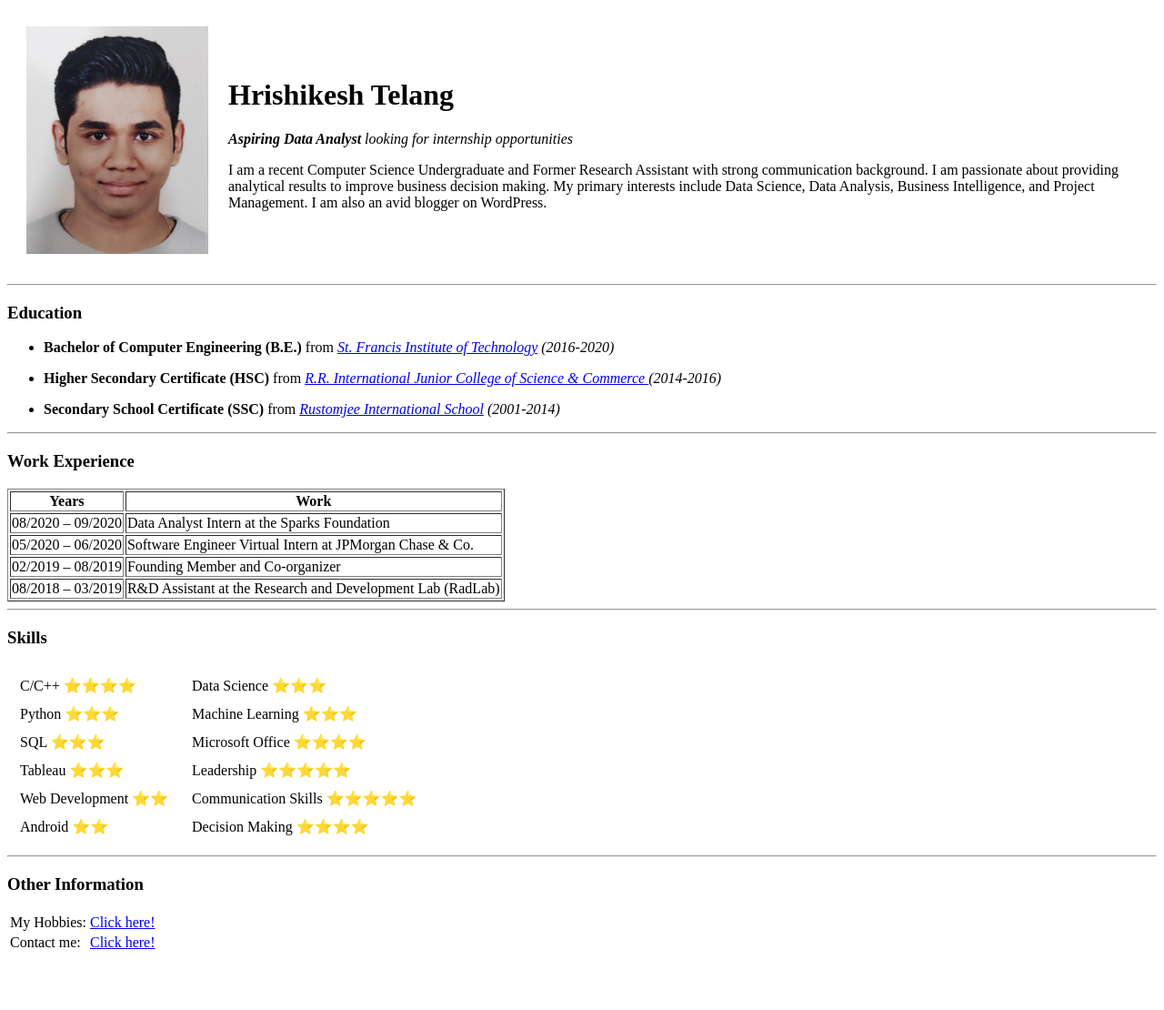
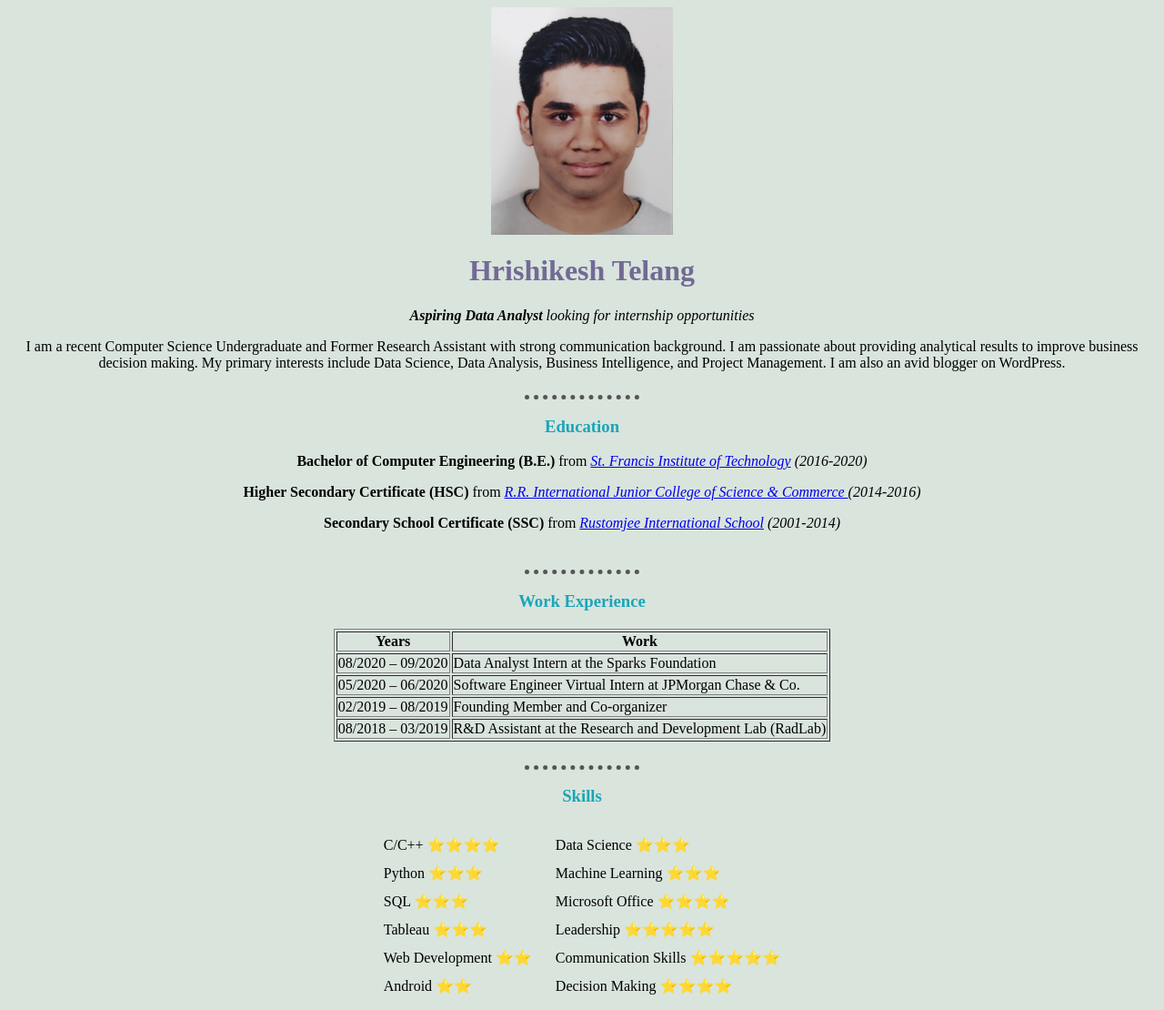
Before and after one commit to hrishitelang/CV, a plain HTML site: page index.html in a window 1280 px wide. Shown: the top 1110 px of the page at 91% size. Before the commit the page ends 1056 px from the top, so only its background shows below. Drawn offline with Linux system fonts and the light colour scheme.

Commit message:
Add files via upload

```diff
--- /dev/null
+++ b/css/style.css
@@ -0,0 +1,38 @@
+body{
+  background-color: #d9e4dd;
+}
+
+hr{
+  border-style: dotted;
+  border-width: 5px;
+  border-bottom-width: 0;
+  border-left-width: 0;
+  border-right-width: 0;
+  width: 10%;
+  border-color: #555555;
+}
+
+h1{
+  color: #726a95;
+  text-align: center;
+}
+
+p{
+  text-align: center;
+}
+
+h3{
+  color: #1aa6b7;
+  text-align: center;
+}
+
+img.center {
+    display: block;
+    margin: auto;
+}
+
+.center{
+  margin: auto;
+  margin-left: auto;
+  margin-right: auto;
+}
--- a/index.html
+++ b/index.html
@@ -4,32 +4,33 @@
 <head>
   <meta charset="utf-8">
   <title>Hrishi's Personal Site</title>
+  <link rel="stylesheet" href="css/style.css">
 </head>
 
 <body>
-  <table cellspacing=20>
-    <tr>
-      <td><img src="Image.jpeg" height=250 width=200 alt=""></td>
-      <td><h1>Hrishikesh Telang</h1>
+      <img src="Image.jpeg" height=250 width=200 class="center">
+      <h1>Hrishikesh Telang</h1>
       <p><em><strong>Aspiring Data Analyst</strong> looking for internship opportunities</em></p>
-      <p>I am a recent Computer Science Undergraduate and Former Research Assistant with strong communication
+      <p class="center">I am a recent Computer Science Undergraduate and Former Research Assistant with strong communication
     background. I am passionate about providing analytical results to improve business decision making. My
     primary interests include Data Science, Data Analysis, Business Intelligence, and Project Management. I am
     also an avid blogger on WordPress.
-      </p></td>
-    </tr>
-  </table>
+      </p>
+  <br>
+
+
   <hr>
   <h3>Education</h3>
-  <ul>
-    <li><p><strong>Bachelor of Computer Engineering (B.E.)</strong> from <em><a href="https://www.sfit.ac.in/">St. Francis Institute of Technology</a> (2016-2020)</em></p></li>
-    <li><p><strong>Higher Secondary Certificate (HSC)</strong> from <em><a href="https://www.rrinternationalcollege.in/">R.R. International Junior College of Science &
-  Commerce </a> (2014-2016)</em></p></li>
-    <li><p><strong>Secondary School Certificate (SSC)</strong> from <em><a href="https://www.educationworld.in/rustomjee-international-school-junior-college/">Rustomjee International School</a> (2001-2014)</em></p></li>
-  </ul>
+  <p><strong>Bachelor of Computer Engineering (B.E.)</strong> from <em><a href="https://www.sfit.ac.in/">St. Francis Institute of Technology</a> (2016-2020)</em></p>
+  <p><strong>Higher Secondary Certificate (HSC)</strong> from <em><a href="https://www.rrinternationalcollege.in/">R.R. International Junior College of Science &
+  Commerce </a> (2014-2016)</em></p>
+  <p><strong>Secondary School Certificate (SSC)</strong> from <em><a href="https://www.educationworld.in/rustomjee-international-school-junior-college/">Rustomjee International School</a> (2001-2014)</em></p>
+  <br>
+
+
   <hr>
   <h3>Work Experience</h3>
-  <table border=1>
+  <table border=1 class="center">
     <tr>
       <th>Years</th>
       <th>Work</th>
@@ -51,9 +52,12 @@
       <td>R&D Assistant at the Research and Development Lab (RadLab)</td>
     </tr>
   </table>
+  <br>
+
+
   <hr>
   <h3>Skills</h3>
-  <table>
+  <table class="center">
     <tr>
       <td>
         <table cellspacing=10>
@@ -101,9 +105,12 @@
       </td>
     </tr>
 </table>
+  <br>
+
+
   <hr>
   <h3>Other Information</h3>
-  <table>
+  <table class="center">
     <tr>
       <td>My Hobbies:</td>
       <td><a href="hobbies.html">Click here!</a></td>
```
Also changed, not shown: contact.html (+1 -0 lines), hobbies.html (+1 -0 lines).
